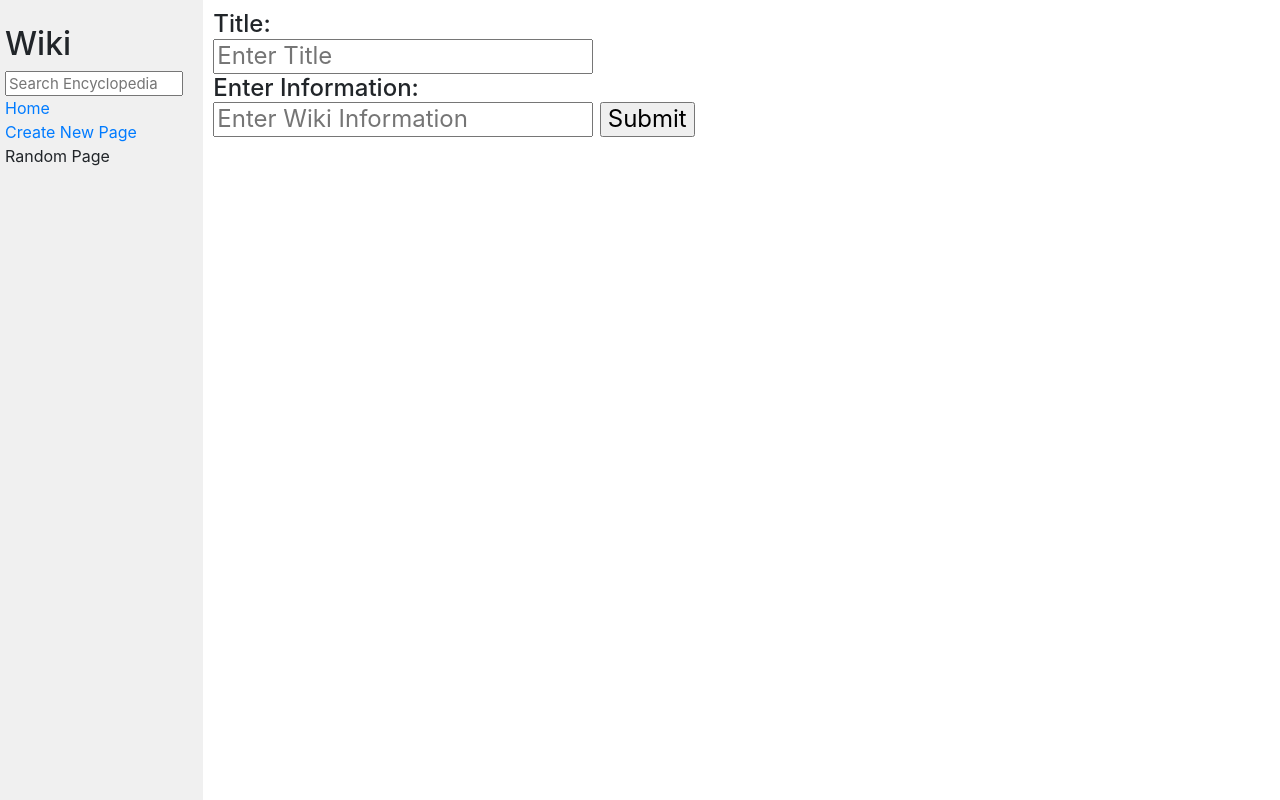
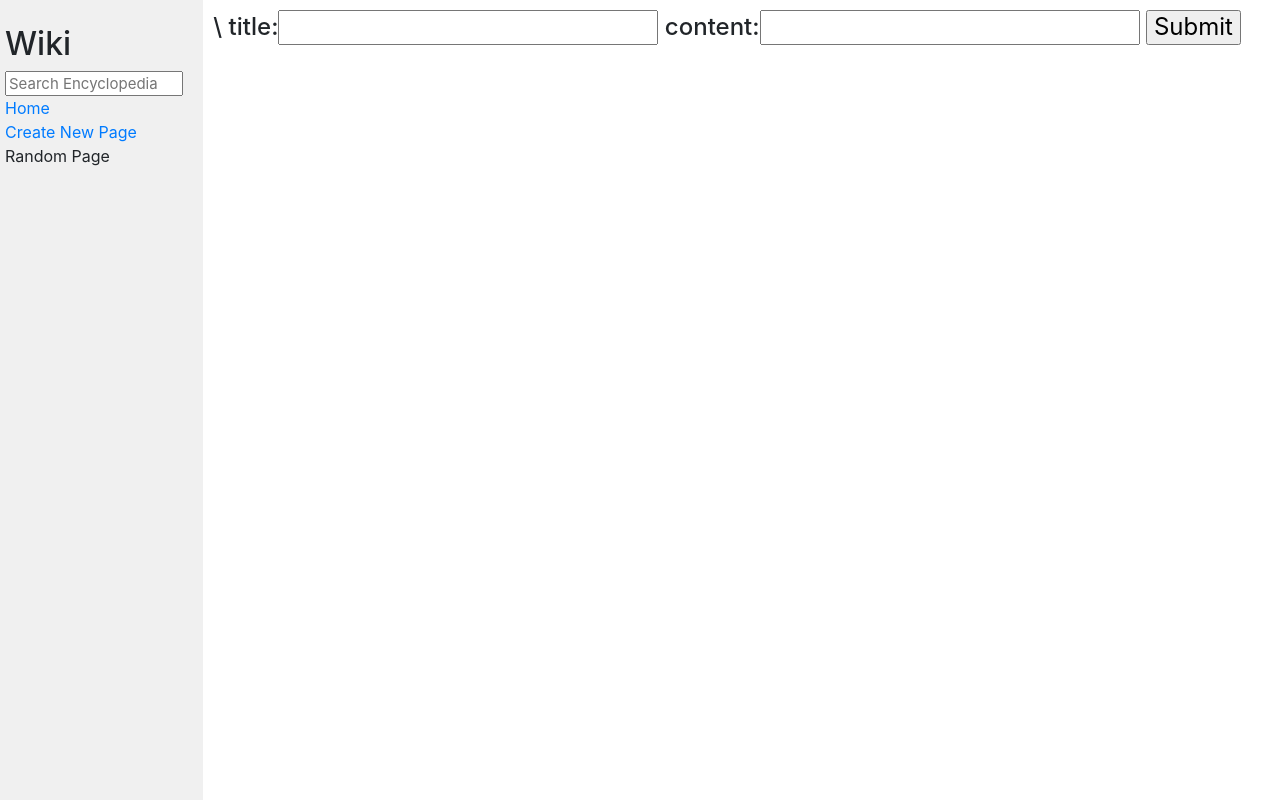
Before and after one commit to nesnuD/wiki_project, a Django app: page /create_page in a window 1280 px wide. Run offline with Django 3.2, Linux system fonts and the light colour scheme; some libraries are stand-ins or nearby versions.

Commit message:
Added createpage function

```diff
--- a/encyclopedia/forms.py
+++ b/encyclopedia/forms.py
@@ -1,5 +1,5 @@
 from django import forms
 
 class entryForm(forms.Form):
-    title = forms.CharField()
-    content = forms.CharField()
+    title = forms.CharField(label="title")
+    content = forms.CharField(label="content")
--- a/encyclopedia/templates/encyclopedia/createpage.html
+++ b/encyclopedia/templates/encyclopedia/createpage.html
@@ -3,16 +3,11 @@
 {% block title %}Create a New Page!{% endblock %}
 
 {% block body %}
-    <h4>Title:
-        <form action="{% url 'encyclopedia:create_page' %}" method="POST">
+    <h4>
+        <form action="{% url 'encyclopedia:create_page' %}" method="POST">\
             {% csrf_token %}
-            <input method="POST" type="text" name="newtitle" placeholder="Enter Title">
-        </form>
-        Enter Information:
-        <form action="{% url 'encyclopedia:create_page' %}" method="POST">
-            {% csrf_token %}
-            <input method="POST" type="text" name="content" placeholder="Enter Wiki Information">
-            <input method="POST" type="submit" name="enter">
+            {{ form }}
+            <input type="submit">
         </form>
     </h4>
 {% endblock %}
--- a/encyclopedia/views.py
+++ b/encyclopedia/views.py
@@ -49,30 +49,15 @@ def search_encyclopedia(request):
 
 #why my shit no working?
 
-"""
-def createpage(request):
-    if request.method == "POST":
-        title = request.POST['title']
-        content = request.POST['body']
-        existing = util.get_entry(title)
-        if title == existing:
-            return render(request, "encyclopedia/createerror.html")
-        else:
-            util.save_entry(title, content)
 
 
-    return render(request, "encyclopedia/createpage.html", {
-
-    })
-"""
-
-"""
 def createpage(request):
+    form = entryForm()
     if request.method == "POST":
         form = entryForm(request.POST)
         if form.is_valid():
+            content = form.cleaned_data['content']
             title = form.cleaned_data['title']
-            content = form.cleaned_data['content']
             entries = util.list_entries()
             if title not in entries:
                 util.save_entry(title, content)
@@ -81,31 +66,11 @@ def createpage(request):
                 })
             else:
                 return render(request, "encyclopedia/error.html", {
-                    "error" : "else 1"
+                "error" : "else1"
                 })
         else:
-            return render(request, "encyclopedia/error.html", {
-                "error" : "else 2"
-            })
+            return render(request, "encyclopedia/error.html")
     else:
-        return render(request, "encyclopedia/createpage.html")
-"""
-
-
-def createpage(request):
-    if request.method == "POST":
-        newtitle = request.POST.get('newtitle')
-        newcontent = request.POST['content']
-        entries = util.list_entries()
-        if newtitle not in entries:
-            title = newtitle
-            util.save_entry(title, newcontent)
-            return render(request, "encyclopedia/title.html", {
-                "title" : title
-            })
-        else:
-            return render(request, "encyclopedia/error.html", {
-                "error" : "else1"
-            })
-    else:
-        return render(request, "encyclopedia/createpage.html")
+        return render(request, "encyclopedia/createpage.html", {
+            "form" : form
+        })
```
